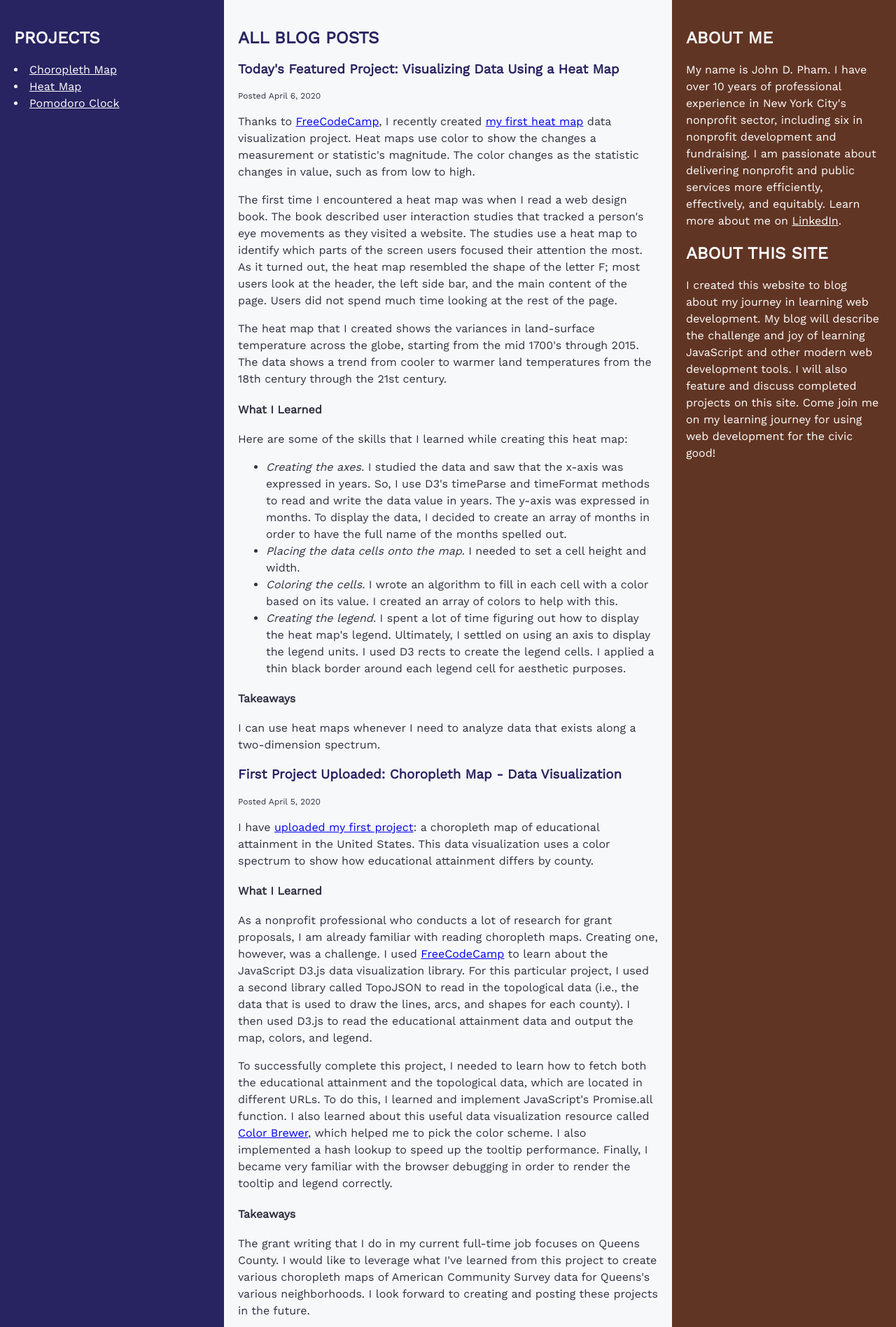
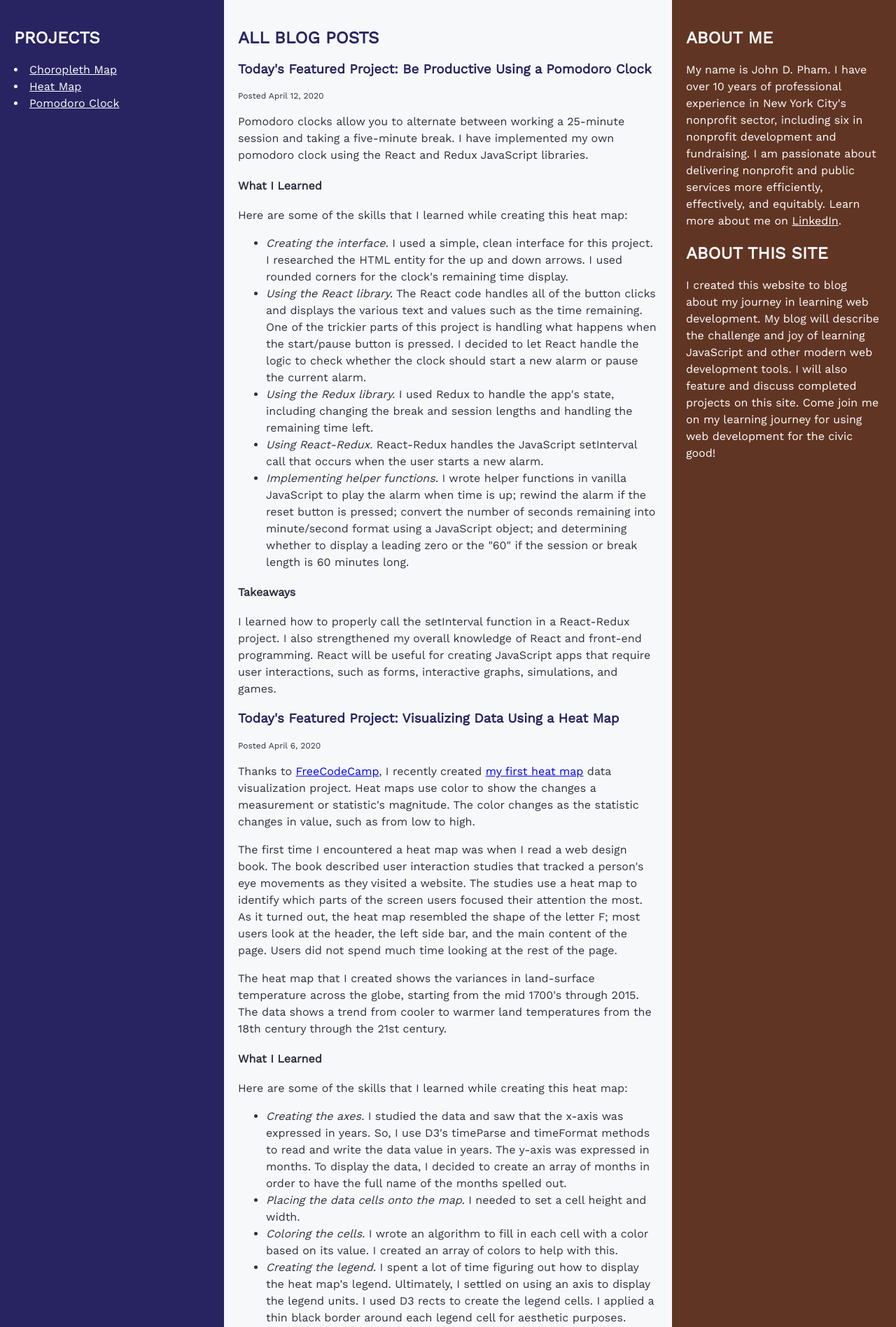
Before and after one commit to johnpham0527/blog, a PHP site: page /updates/index.php in a window 1280 px wide. Shown: the part 121-2018 px from the top of the page at 70% size. Run offline with PHP 8.4, Linux system fonts and the light colour scheme.

Commit message:
Create blog post

```diff
--- a/updates/index.php
+++ b/updates/index.php
@@ -19,6 +19,28 @@
       <main role="main">
         <section>
           <h2>All Blog Posts</h2>
+          <article>
+              <h3>Today's Featured Project: Be Productive Using a Pomodoro Clock</h3>
+              <p class="date">Posted April 12, 2020</p>
+              <p>Pomodoro clocks allow you to alternate between working a 25-minute session and taking a five-minute break.
+                I have implemented my own pomodoro clock using the React and Redux JavaScript libraries.
+              </p>
+              <h4>What I Learned</h4>
+              <p>Here are some of the skills that I learned while creating this heat map:</p>
+              <ul>
+                    <li><em>Creating the interface.</em> I used a simple, clean interface for this project. I researched the HTML entity for the up and down arrows. I used rounded corners for the clock's remaining time display.</li>
+                    <li><em>Using the React library.</em> The React code handles all of the button clicks and displays the various text and values such as the time remaining.
+                    One of the trickier parts of this project is handling what happens when the start/pause button is pressed. I decided to let React handle the logic to check whether the clock should start a new alarm or pause the current alarm.</li>
+                    <li><em>Using the Redux library.</em> I used Redux to handle the app's state, including changing the break and session lengths and handling the remaining time left.</li>
+                    <li><em>Using React-Redux.</em> React-Redux handles the JavaScript setInterval call that occurs when the user starts a new alarm.</li>
+                    <li><em>Implementing helper functions.</em> I wrote helper functions in vanilla JavaScript to play the alarm when time is up; rewind the alarm if the reset button is pressed; convert the number of seconds remaining into minute/second format using a JavaScript object; and determining whether to display a leading zero or the "60" if the session or break length is 60 minutes long.</li>
+              </ul>
+              <h4>Takeaways</h4>
+              <p>I learned how to properly call the setInterval function in a React-Redux project.
+                I also strengthened my overall knowledge of React and front-end programming.
+                React will be useful for creating JavaScript apps that require user interactions, such as forms, interactive graphs, simulations, and games.
+              </p>
+          </article>
           <article>
               <h3>Today's Featured Project: Visualizing Data Using a Heat Map</h3>
               <p class="date">Posted April 6, 2020</p>
```
